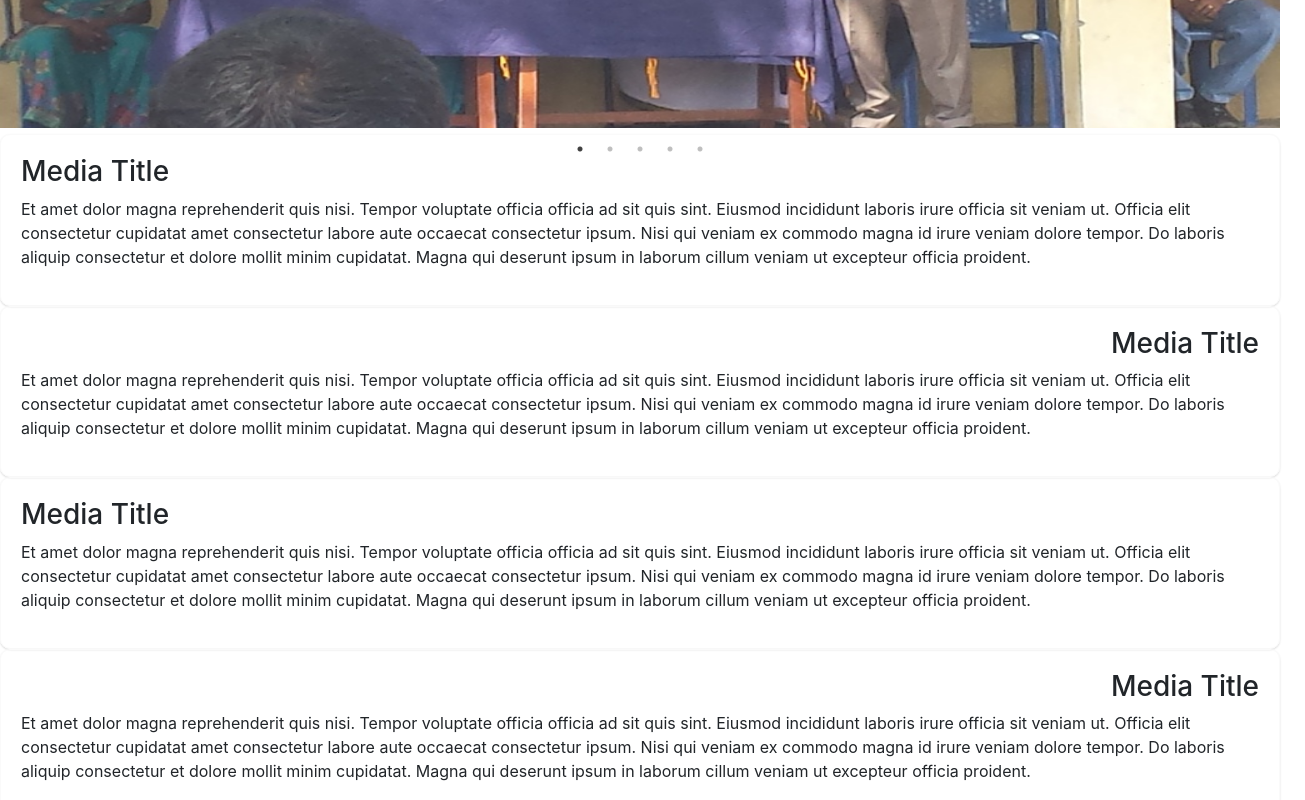
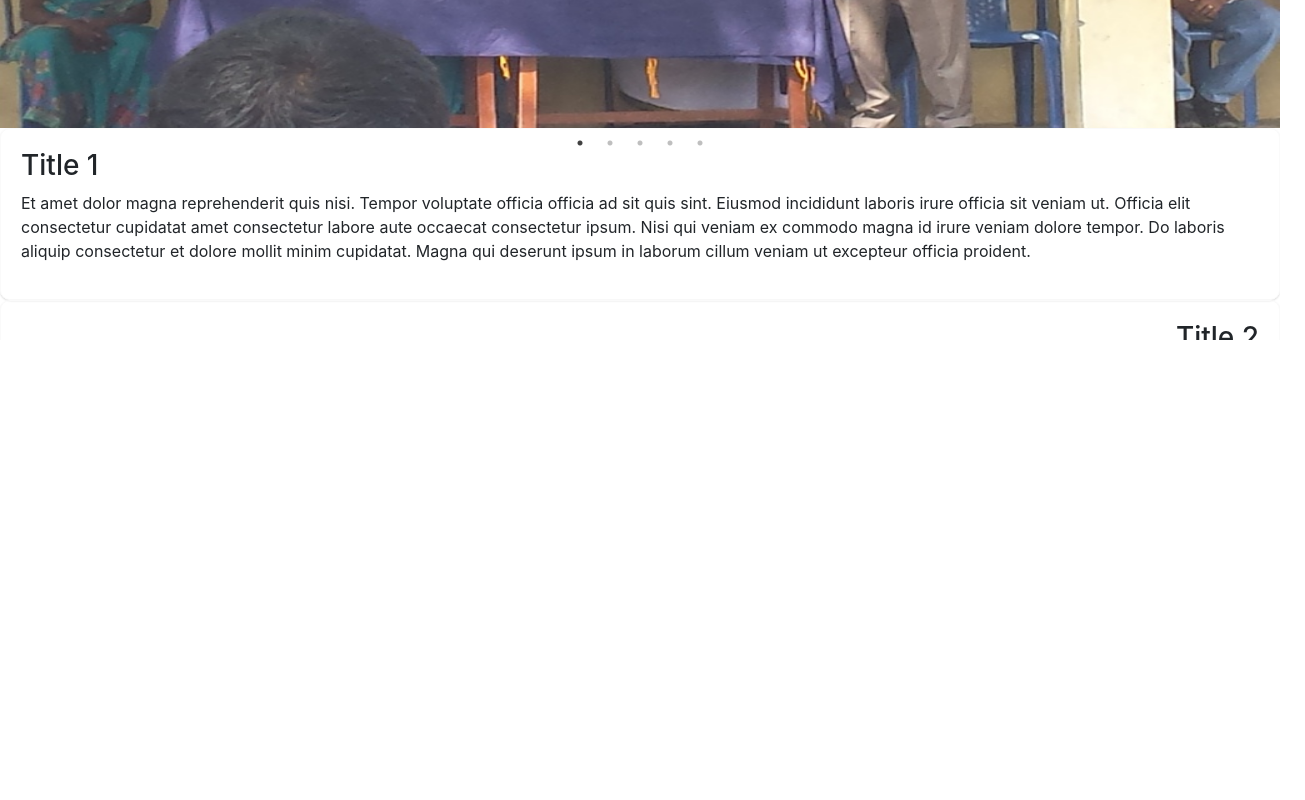
Before and after one commit to techterbium/rlf2, a React (Create React App) app: page / in a window 1280 px wide. Shown: the part 460-1260 px from the top of the page, 1305 px wide, since content can reach past the window. After the commit the page ends 800 px from the top, so only its background shows below. Built offline with nearby package versions, Linux system fonts and the light colour scheme.

Commit message:
Moving data into a common/data.js

```diff
--- a/src/App.css
+++ b/src/App.css
@@ -1,3 +1,12 @@
+html,body
+{
+    width: 100%;
+    height: 100%;
+    margin: 0px;
+    padding: 0px;
+    overflow-x: hidden;
+}
+
 .nav-brand-item {
     padding: 10px;
     color: #fff
--- a/src/components/common/StatBoxPanel.js
+++ b/src/components/common/StatBoxPanel.js
@@ -44,7 +44,7 @@ export const StatBox = ({ data }) => {
 
 export class StatBoxPanel extends Component {
   render() {
-    let Boxes = this.props.data.map(stat => <StatBox data={stat} />);
+    let Boxes = this.props.data.map(stat => <StatBox data={stat} key={stat.title}/>);
     return <StatBoxesContainer>{Boxes}</StatBoxesContainer>;
   }
 }
--- a/src/components/common/data.js
+++ b/src/components/common/data.js
@@ -16,3 +16,40 @@ export const homeStats = [
     title: "Students"
   }
 ];
+
+export const homeMediaData = [
+  {
+    imageUrl: "",
+    type: "left",
+    title: "Title 1",
+    content: `Et amet dolor magna reprehenderit quis nisi. Tempor voluptate
+officia officia ad sit quis sint. Eiusmod incididunt laboris irure
+officia sit veniam ut. Officia elit consectetur cupidatat amet
+consectetur labore aute occaecat consectetur ipsum. Nisi qui
+veniam ex commodo magna id irure veniam dolore tempor. Do laboris
+aliquip consectetur et dolore mollit minim cupidatat. Magna qui
+deserunt ipsum in laborum cillum veniam ut excepteur officia
+proident.`
+  },
+  {
+    imageUrl: "",
+    type: "right",
+    title: "Title 2",
+    content: `Et amet dolor magna reprehenderit quis nisi. Tempor voluptate
+  officia officia ad sit quis sint. Eiusmod incididunt laboris irure
+  officia sit veniam ut. Officia elit consectetur cupidatat amet
+  consectetur labore aute occaecat consectetur ipsum. Nisi qui
+  veniam ex commodo magna id irure veniam dolore tempor. Do laboris
+  aliquip consectetur et dolore mollit minim cupidatat. Magna qui
+  deserunt ipsum in laborum cillum veniam ut excepteur officia
+  proident.`
+  }
+];
+
+export const homecarouselImages = [
+  "images/c1.jpg",
+  "images/c2.jpg",
+  "images/c3.jpg",
+  "images/c4.jpg",
+  "images/c5.jpg"
+];
--- a/src/components/home/Home.js
+++ b/src/components/home/Home.js
@@ -1,16 +1,13 @@
 import React, { Component } from "react";
-import { Carousel, HomeMedia, HomeStats } from "./HomeComponents";
+import { CarouselPanel, HomeMediaPanel, HomeStatsPanel } from "./HomeComponents";
 
 export class Home extends Component {
   render() {
     return (
       <div>
-        <Carousel />
-        <HomeMedia type="left" data={{}} />
-        <HomeMedia type="right" data={{}} />
-        <HomeMedia type="left" data={{}} />
-        <HomeMedia type="right" data={{}} />
-        <HomeStats />
+        <CarouselPanel />
+        <HomeMediaPanel />
+        <HomeStatsPanel />
       </div>
     );
   }
--- a/src/components/home/HomeComponents.js
+++ b/src/components/home/HomeComponents.js
@@ -1,7 +1,7 @@
-import React, { Component } from "react";
+import React, { Component, Fragment } from "react";
 import Slider from "react-slick";
-import MediaQuery from "react-responsive";
-import * as Styles from "./Styles";
+import Loadable from "react-loadable";
+
 import { StatBoxPanel } from "./../common/StatBoxPanel";
 import * as Data from "./../common/data";
 
@@ -10,7 +10,7 @@ const cStyle = {
   height: "33rem"
 };
 
-export class Carousel extends Component {
+class Carousel extends Component {
   render() {
     var settings = {
       dots: true,
@@ -19,91 +19,40 @@ export class Carousel extends Component {
       slidesToShow: 1,
       slidesToScroll: 1
     };
+
+    var Images = Data.homecarouselImages.map(img => (
+      <Fragment key={img}>
+      <div>
+        <img style={cStyle} src={img} alt="Rural Library Foundation" />
+      </div>
+      </Fragment>
+    ));
+
     return (
       <div>
-        <Slider {...settings}>
-          <div>
-            <img
-              style={cStyle}
-              src={"images/c1.jpg"}
-              alt="Rural Library Foundation"
-            />
-          </div>
-          <div>
-            <img
-              style={cStyle}
-              src={"images/c2.jpg"}
-              alt="Rural Library Foundation"
-            />
-          </div>
-          <div>
-            <img
-              style={cStyle}
-              src={"images/c3.jpg"}
-              alt="Rural Library Foundation"
-            />
-          </div>
-          <div>
-            <img
-              style={cStyle}
-              src={"images/c4.jpg"}
-              alt="Rural Library Foundation"
-            />
-          </div>
-          <div>
-            <img
-              style={cStyle}
-              src={"images/c5.jpg"}
-              alt="Rural Library Foundation"
-            />
-          </div>
-        </Slider>
+        <Slider {...settings}>{Images}</Slider>
       </div>
     );
   }
 }
-export class HomeMedia extends Component {
+
+class HomeStats extends Component {
   render() {
-    let { data } = this.props;
-    let ImageComp = data.imageUrl ? (
-      <img src={data.imageUrl} style={Styles.imgStyle} />
-    ) : null;
-    let LeftImageComp = this.props.type === "left" ? ImageComp : null;
-    let RightImageComp = this.props.type === "right" ? ImageComp : null;
-
-    return (
-      <MediaQuery query="(min-device-width: 24px)">
-        <Styles.MediaContainer>
-          <Styles.MediaImageContainer>
-            {LeftImageComp}
-          </Styles.MediaImageContainer>
-          <Styles.MediaBody>
-            <Styles.TitleContainer side={this.props.type}>
-              {" "}
-              <h3>Media Title</h3>{" "}
-            </Styles.TitleContainer>
-            <p>
-              Et amet dolor magna reprehenderit quis nisi. Tempor voluptate
-              officia officia ad sit quis sint. Eiusmod incididunt laboris irure
-              officia sit veniam ut. Officia elit consectetur cupidatat amet
-              consectetur labore aute occaecat consectetur ipsum. Nisi qui
-              veniam ex commodo magna id irure veniam dolore tempor. Do laboris
-              aliquip consectetur et dolore mollit minim cupidatat. Magna qui
-              deserunt ipsum in laborum cillum veniam ut excepteur officia
-              proident.
-            </p>
-          </Styles.MediaBody>
-          <Styles.MediaImageContainer>
-            {RightImageComp}
-          </Styles.MediaImageContainer>
-        </Styles.MediaContainer>
-      </MediaQuery>
-    );
+    return <StatBoxPanel data={Data.homeStats} />;
   }
 }
 
-export class HomeStats extends Component {
-  render() {
-    return <StatBoxPanel data={Data.homeStats}/>;
-  }
-}
+export const HomeMediaPanel = Loadable({
+  loader: () => import("./HomeMediaPanel" /* webpackChunkName: "HomeMediaPanel" */).then(m => m.HomeMediaPanel),
+  loading: () => <div>Loading..</div>
+});
+
+export const HomeStatsPanel = Loadable({
+  loader: () => Promise.resolve(HomeStats),
+  loading: () => <div>Loading..</div>
+});
+
+export const CarouselPanel = Loadable({
+  loader: () => Promise.resolve(Carousel),
+  loading: () => <div>Loading..</div>
+});
--- /dev/null
+++ b/src/components/home/HomeMediaPanel.js
@@ -0,0 +1,43 @@
+import React, { Component } from "react";
+import MediaQuery from "react-responsive";
+import * as Styles from "./Styles";
+import * as Data from "./../common/data";
+
+export class HomeMedia extends Component {
+  render() {
+    let { data } = this.props;
+    let ImageComp = data.imageUrl ? (
+      <img src={data.imageUrl} style={Styles.imgStyle} alt="avd"/>
+    ) : null;
+    let LeftImageComp = data.type === "left" ? ImageComp : null;
+    let RightImageComp = data.type === "right" ? ImageComp : null;
+
+    return (
+      <MediaQuery query="(min-device-width: 24px)">
+        <Styles.MediaContainer>
+          <Styles.MediaImageContainer>
+            {LeftImageComp}
+          </Styles.MediaImageContainer>
+          <Styles.MediaBody>
+            <Styles.TitleContainer side={data.type}>
+              <h3>{data.title}</h3>
+            </Styles.TitleContainer>
+            <p>{data.content}</p>
+          </Styles.MediaBody>
+          <Styles.MediaImageContainer>
+            {RightImageComp}
+          </Styles.MediaImageContainer>
+        </Styles.MediaContainer>
+      </MediaQuery>
+    );
+  }
+}
+
+export class HomeMediaPanel extends Component {
+  render() {
+    let MediaComponents = Data.homeMediaData.map(media => (
+      <HomeMedia data={media} key={media.title} />
+    ));
+    return MediaComponents;
+  }
+}
```
